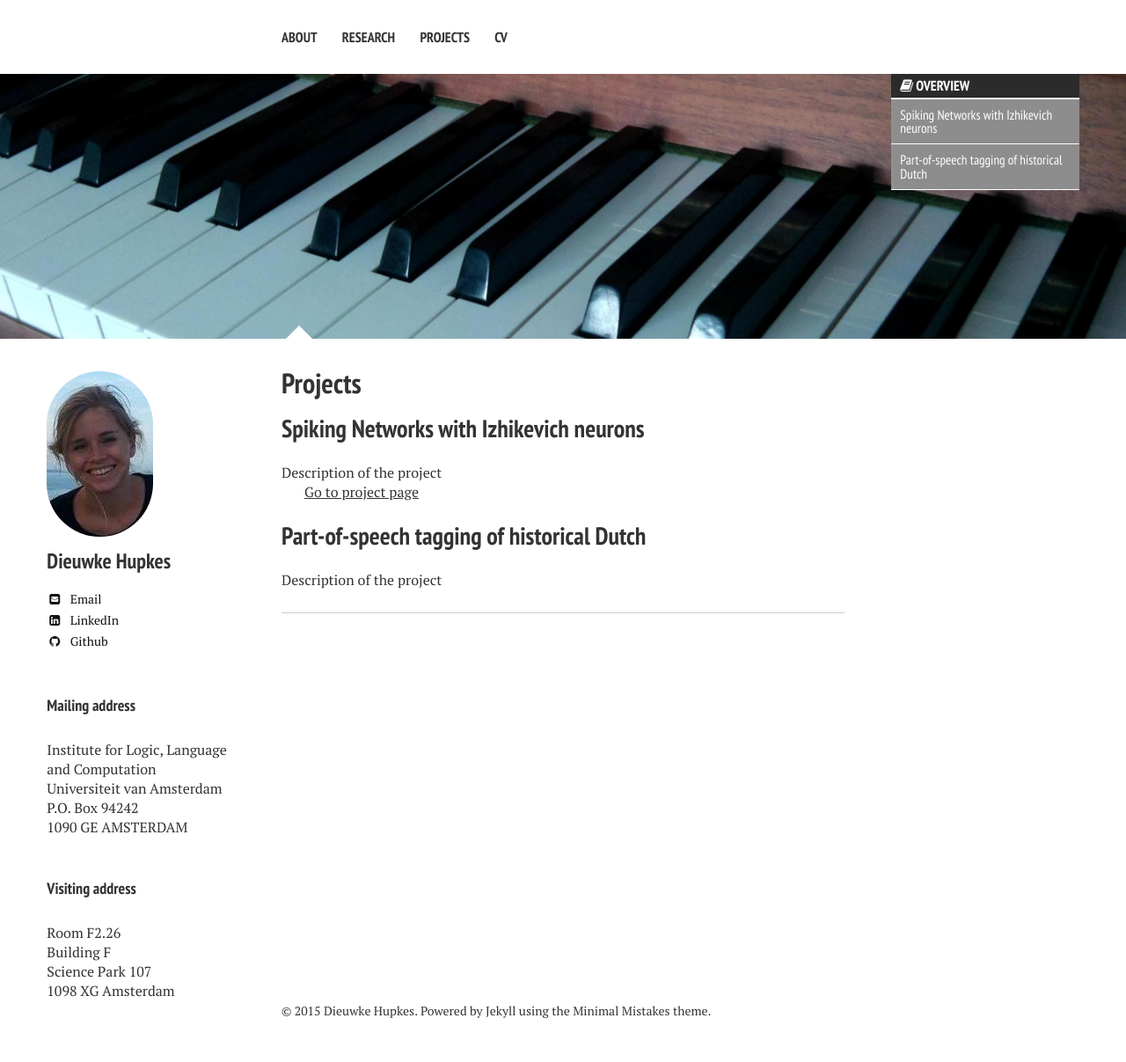
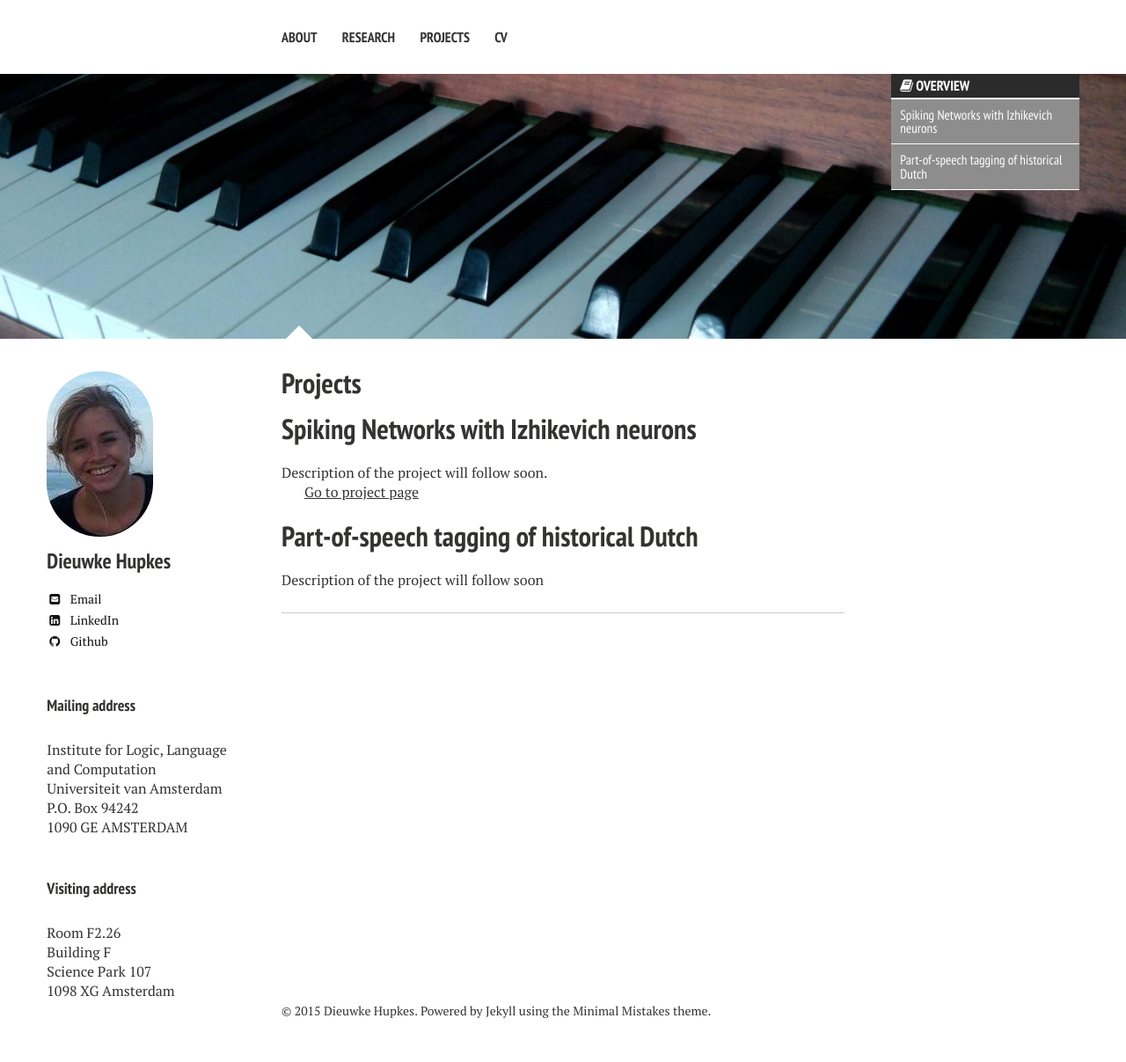
Before and after one commit to dieuwkehupkes/dieuwkehupkes.github.io, a Jekyll site: the page built from projects/index.md, in a window 1280 px wide. Shown: the whole page at 88% size. Built offline with Jekyll 4.4.1, drawn with Linux system fonts in a browser that asks for light colours; nearby versions of some CDN libraries.

Commit message:
adapt project page

```diff
--- a/projects/index.md
+++ b/projects/index.md
@@ -10,12 +10,12 @@ image:
 
 {% include _toc.html %}
 
-## Spiking Networks with Izhikevich neurons
+# Spiking Networks with Izhikevich neurons
 
-Description of the project
+Description of the project will follow soon.
 
 [Go to project page](http://dieuwkehupkes.github.io/Spiking-Network)
 
-## Part-of-speech tagging of historical Dutch
+# Part-of-speech tagging of historical Dutch
 
-Description of the project
+Description of the project will follow soon
```
Also changed, not shown: 2 other files.
